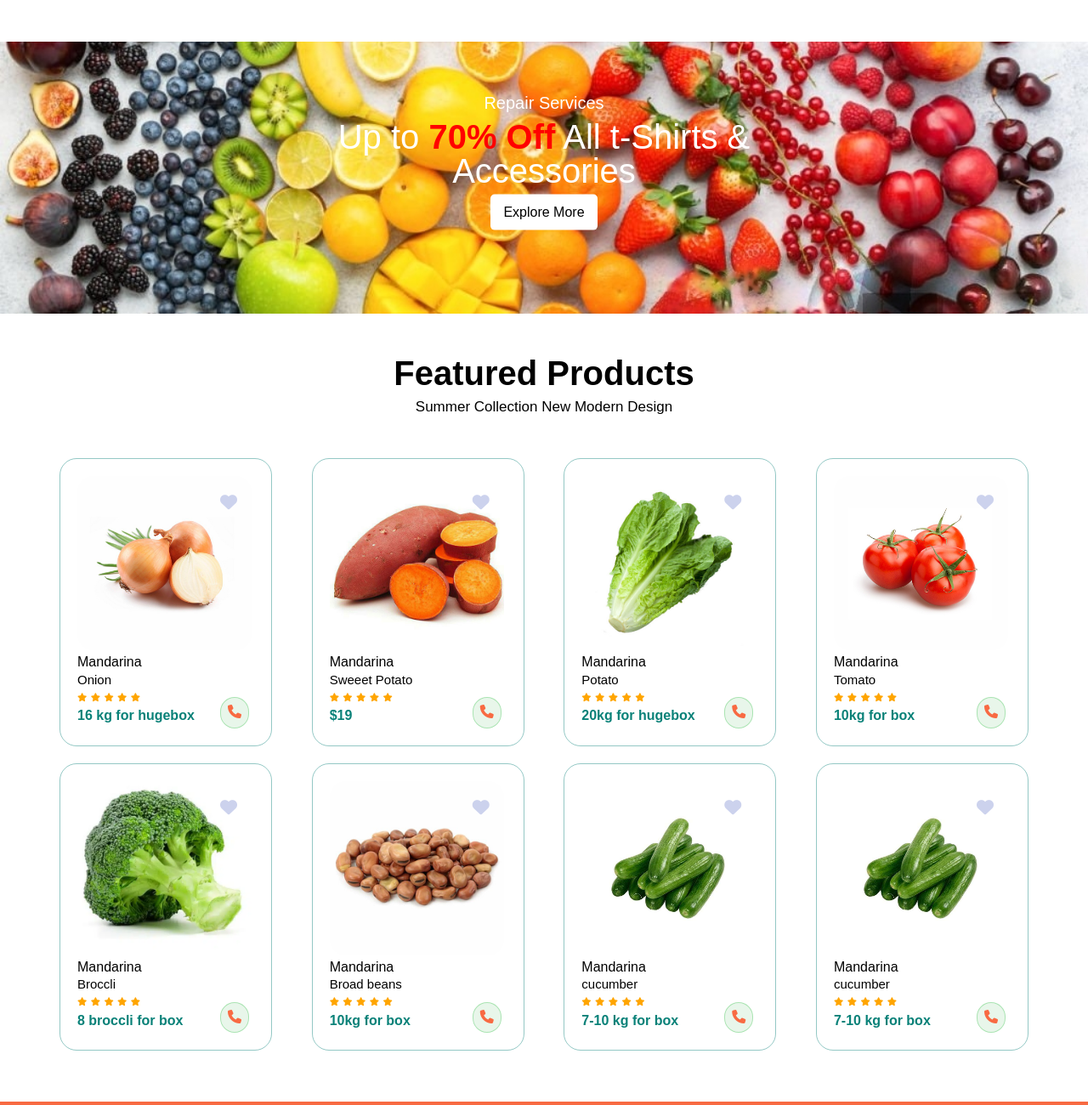
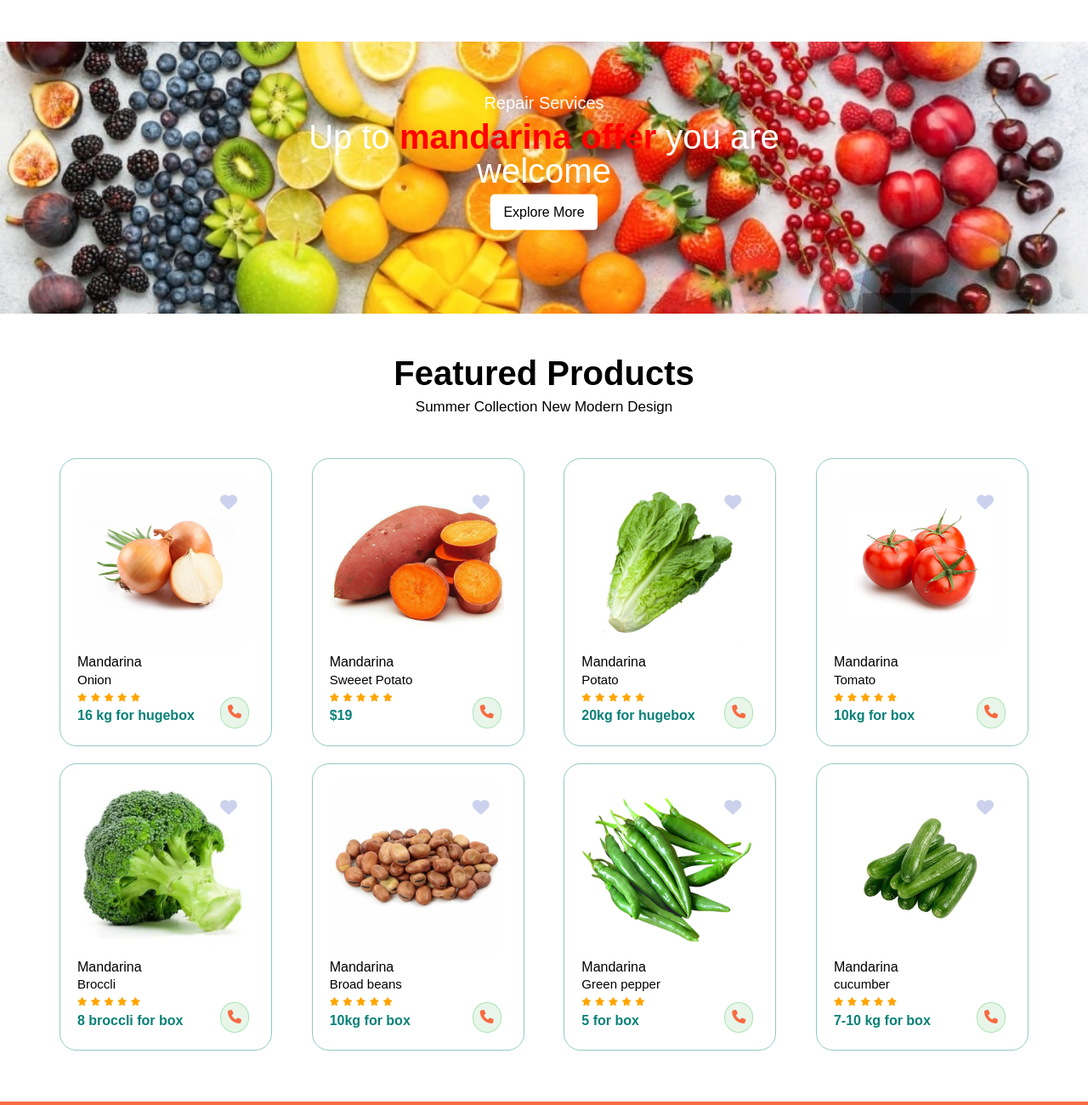
Before and after one commit to chaar-dev/mandarina, a plain HTML site: page index.html in a window 1280 px wide. Shown: the part 2820-4120 px from the top of the page at 85% size. Drawn offline with Linux system fonts and the light colour scheme.

Commit message:
Update index.html

```diff
--- a/index.html
+++ b/index.html
@@ -420,7 +420,7 @@
       <div class="banner">
         <div class="contentBanner">
           <h5>Repair Services</h5>
-          <p>Up to <span> 70% Off</span> All t-Shirts & Accessories</p>
+          <p>Up to <span> mandarina offer</span> you are welcome</p>
           <button><a href="">Explore More</a></button>
         </div>
       </div>
@@ -568,10 +568,10 @@
             <div class="love-product">
               <i class="fa-solid fa-heart"></i>
             </div>
-            <img class="img-product" src="assets/img/m-shop/414128156_686244136993494_3030132563108867668_n.jpg" alt="" />
+            <img class="img-product" src="assets/img/m-shop/_-_-_-_-_---500-__5.png" alt="" />
             <div class="info">
               <p class="taitlebarnd">Mandarina</p>
-              <h3 class="taitleProduct">cucumber</h3>
+              <h3 class="taitleProduct">Green pepper</h3>
               <div class="stars">
                 <i class="fa-solid fa-star"></i>
                 <i class="fa-solid fa-star"></i>
@@ -579,7 +579,7 @@
                 <i class="fa-solid fa-star"></i>
                 <i class="fa-solid fa-star"></i>
               </div>
-              <h4 class="priceProduct">7-10 kg for box</h4>
+              <h4 class="priceProduct">5 for box</h4>
               <div class="shopping">
                 <a href="https://api.whatsapp.com/send/?phone=%2B201022071132&text&type=phone_number&app_absent=0"><i class="fa-solid fa-phone" style="color: #f86a42;"></i></a>
               </div>
```
